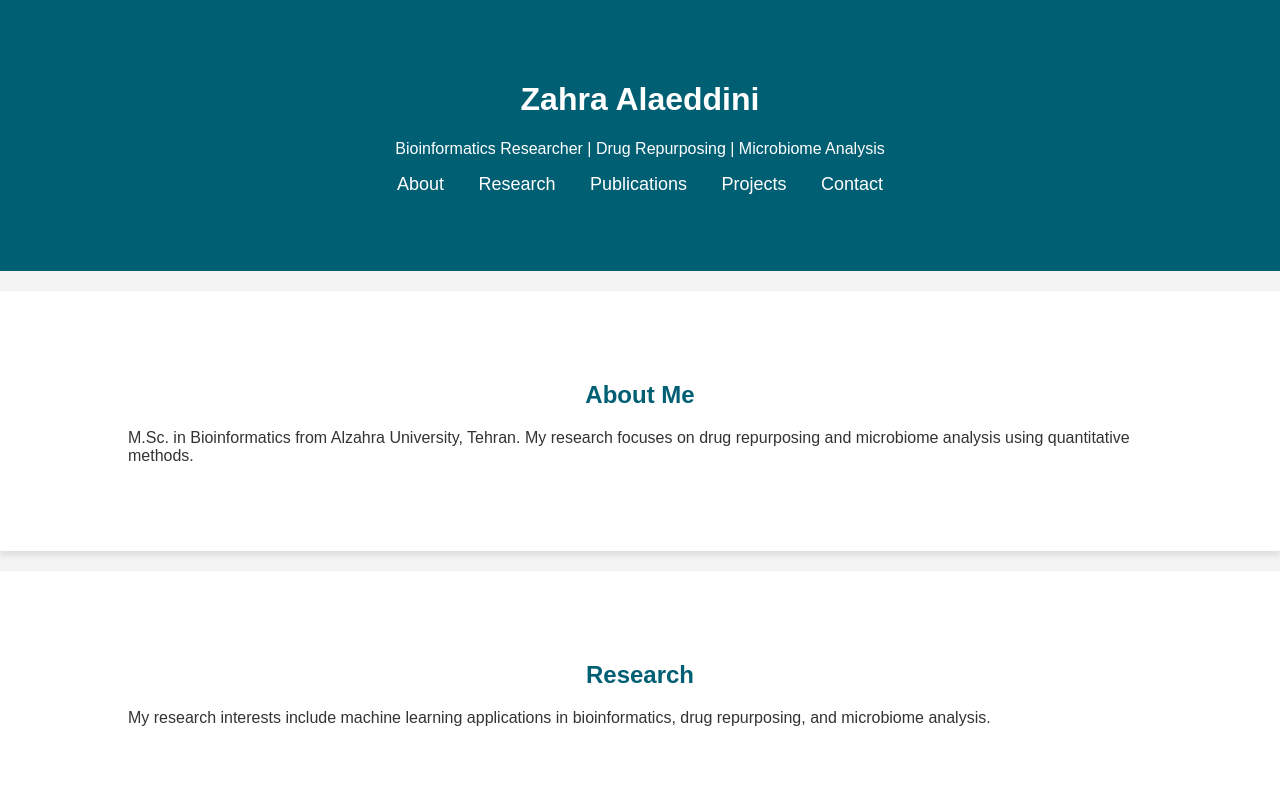
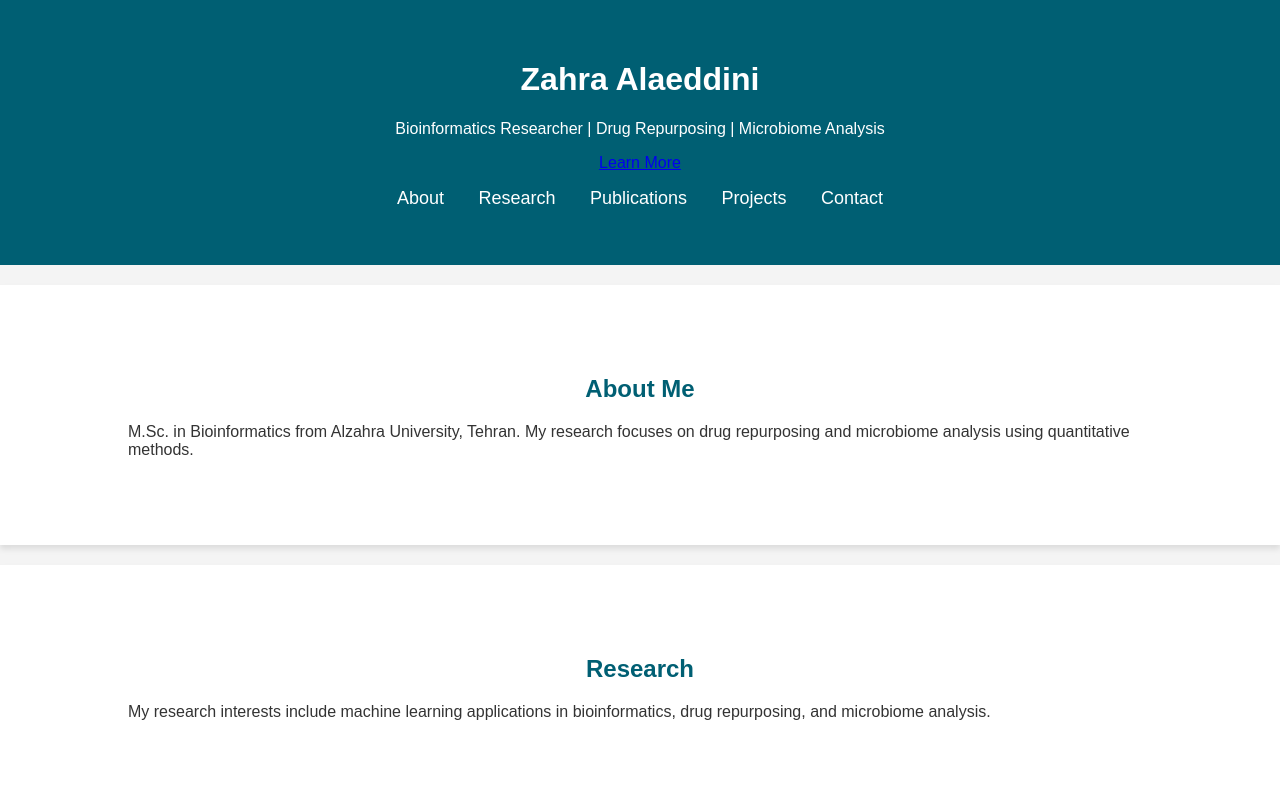
Before and after one commit to Zahra-Alaeddini/Zahra-Alaeddini.github.io, a plain HTML site: page index.html in a window 1280 px wide. Shown: the top 800 px of the page. Drawn offline with Linux system fonts and the light colour scheme.

Commit message:
Update index.html

```diff
--- a/index.html
+++ b/index.html
@@ -8,11 +8,13 @@
     <script defer src="script.js"></script>
 </head>
 <body>
-    <header>
-        <div class="container">
+    <header class="hero">
+        <div class="hero-content">
             <h1>Zahra Alaeddini</h1>
             <p>Bioinformatics Researcher | Drug Repurposing | Microbiome Analysis</p>
-            <nav>
+            <a href="#about" class="btn">Learn More</a>
+        </div>
+        <nav class="navbar">
             <ul>
                 <li><a href="#about">About</a></li>
                 <li><a href="#research">Research</a></li>
@@ -21,7 +23,6 @@
                 <li><a href="#contact">Contact</a></li>
             </ul>
         </nav>
-        </div>
     </header>
 
     <section id="about" class="section">
```
Lines whose indentation alone changed are shown as unchanged.
